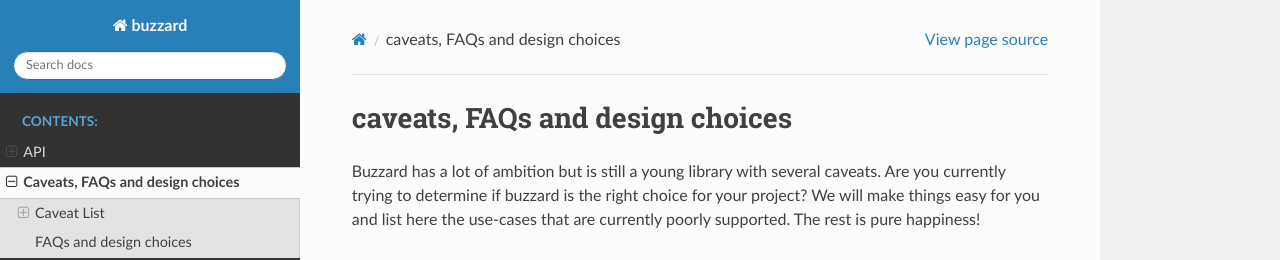
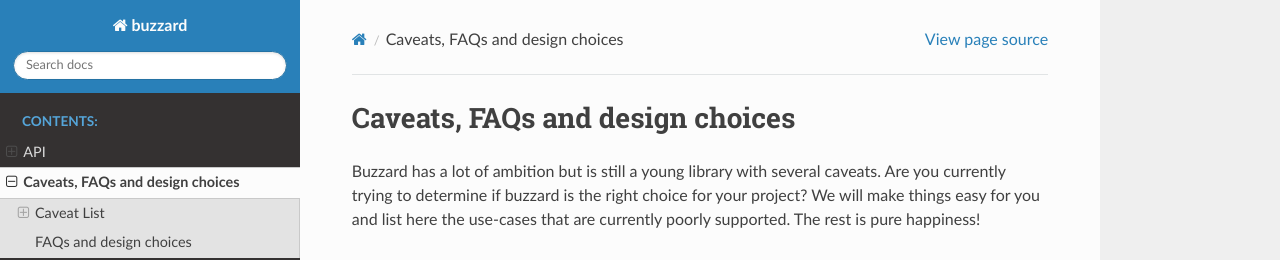
Before and after one commit to preligens-lab/buzzard, a Sphinx documentation site: the page built from docs/faq_and_caveats.md, in a window 1280 px wide and 900 px high. Shown: the top 260 px of the window. Built offline with Sphinx 7.4.7 and the Read the Docs theme 2.0.0, drawn with Linux system fonts in a browser that asks for light colours.

```diff
--- a/docs/faq_and_caveats.md
+++ b/docs/faq_and_caveats.md
@@ -1,4 +1,4 @@
-# caveats, FAQs and design choices
+# Caveats, FAQs and design choices
 Buzzard has a lot of ambition but is still a young library with several caveats. Are you currently trying to determine if buzzard is the right choice for your project? We will make things easy for you and list here the use-cases that are currently poorly supported. The rest is pure happiness!
 
 
```
